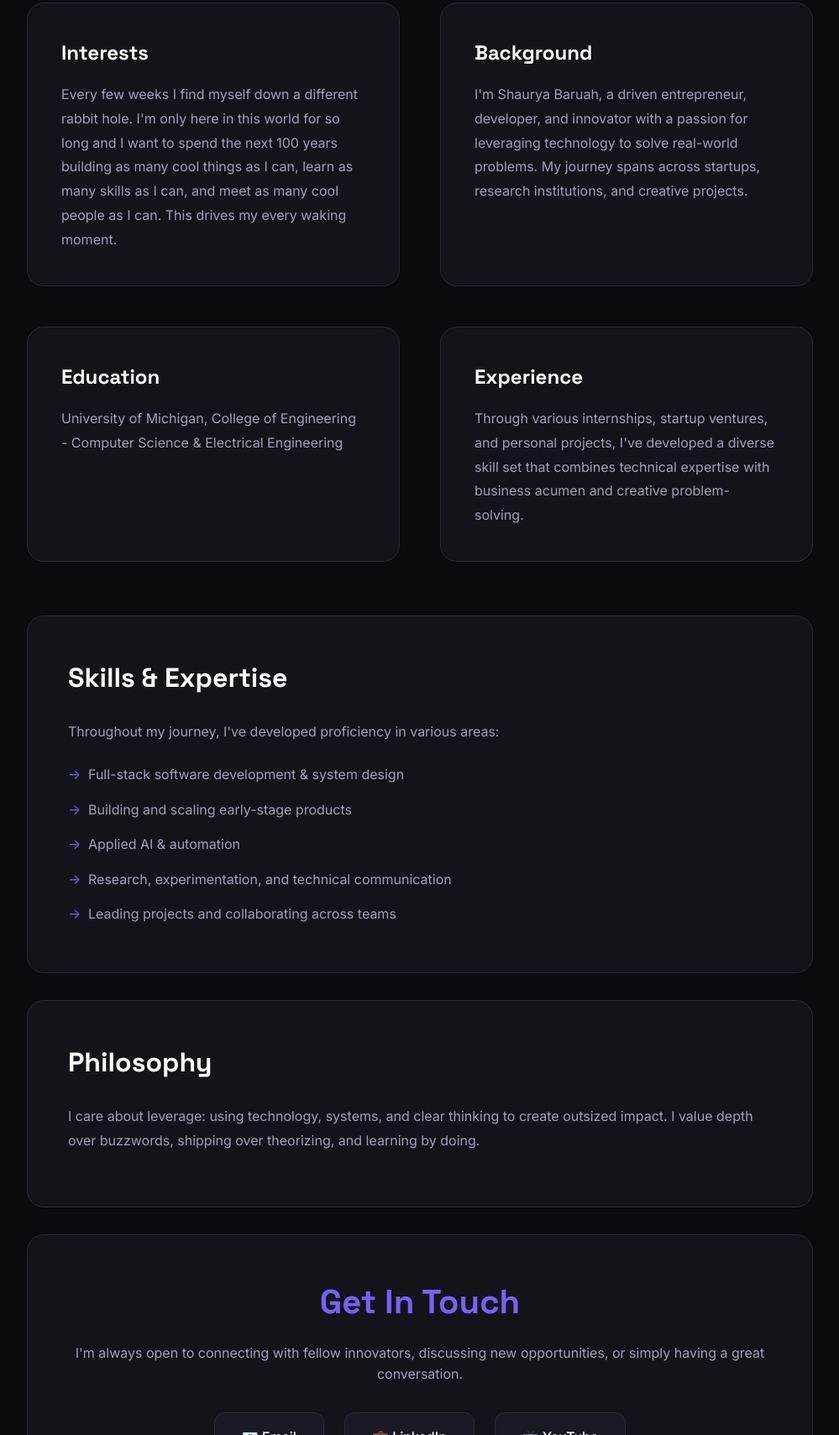
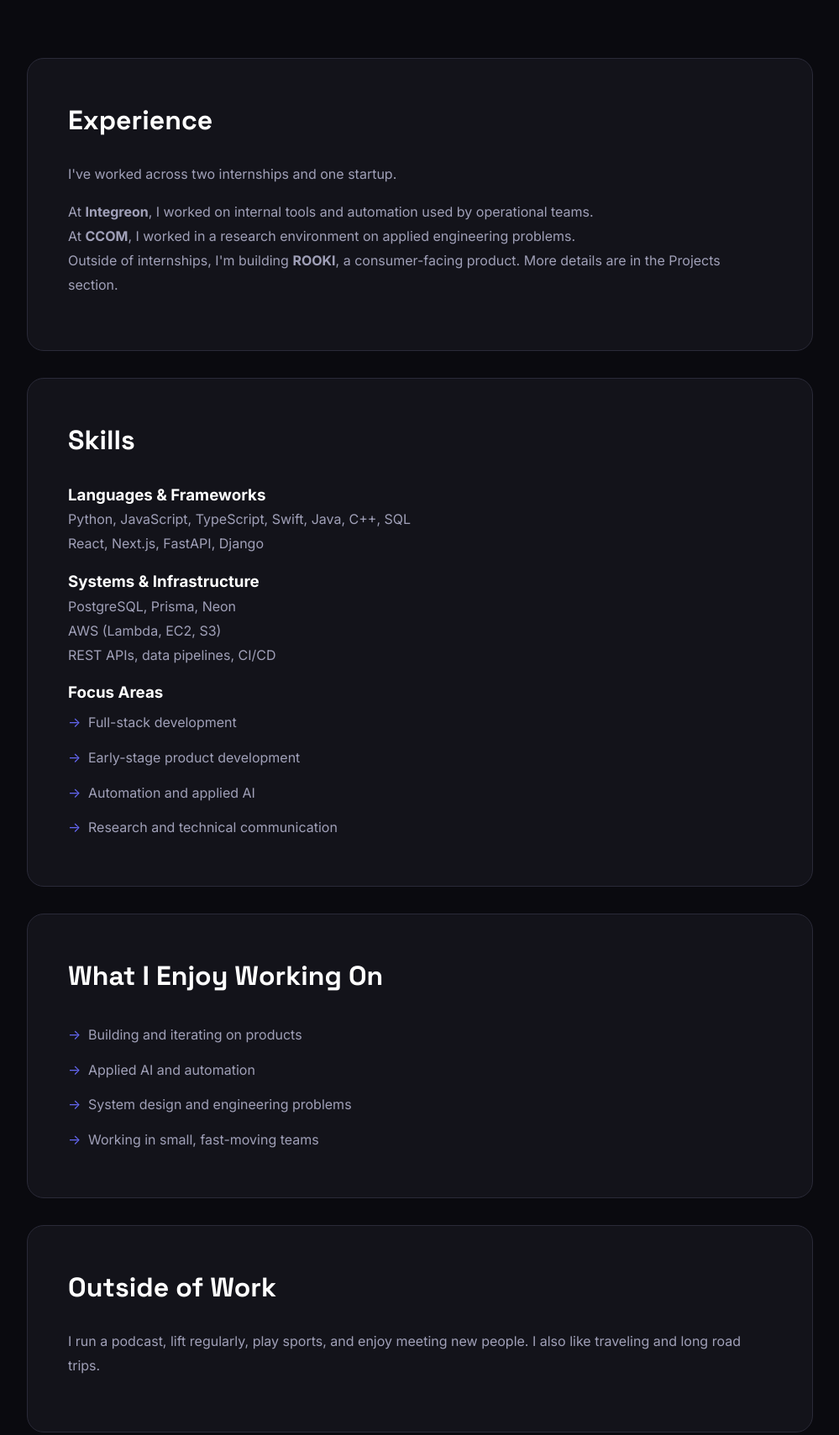
Before and after one commit to baruahs262/personal-website, a plain HTML site: page about.html in a window 1280 px wide. Shown: the part 481-2190 px from the top of the page at 84% size, without its empty margins (140-1139 px from the left). Drawn offline with Linux system fonts and the light colour scheme.

Commit message:
improved about page

```diff
--- a/about.html
+++ b/about.html
@@ -27,76 +27,69 @@
             <div class="project-hero-container">
                 <h1 class="project-hero-title">About Me</h1>
                 <p class="project-hero-subtitle">
-                    I like to build cool sh*t and meet cool people.
+                    I'm Shaurya Baruah. I'm a University of Michigan student studying Computer Science with a focus in Electrical Engineering. I've worked two internships and am currently building my own startup.
                 </p>
             </div>
         </section>
 
         <div class="about-content">
-            <div class="about-grid">
-                <div class="about-card">
-                    <h3>Interests</h3>
-                    <p>
-                        Every few weeks I find myself down a different rabbit hole. I'm only here in this
-                        world for so long and I want to spend the next 100 years building as many cool things
-                        as I can, learn as many skills as I can, and meet as many cool people as I can. This
-                        drives my every waking moment.
-                    </p>
-                </div>
-
-                <div class="about-card">
-                    <h3>Background</h3>
-                    <p>
-                        I'm Shaurya Baruah, a driven entrepreneur, developer, and innovator with a passion for
-                        leveraging technology to solve real-world problems. My journey spans across startups,
-                        research institutions, and creative projects.
-                    </p>
-                </div>
-
-                <div class="about-card">
-                    <h3>Education</h3>
-                    <p>
-                        University of Michigan, College of Engineering - Computer Science & Electrical Engineering
-                    </p>
-                </div>
-
-                <div class="about-card">
-                    <h3>Experience</h3>
-                    <p>
-                        Through various internships, startup ventures, and personal projects, I've developed a
-                        diverse skill set that combines technical expertise with business acumen and creative
-                        problem-solving.
-                    </p>
-                </div>
+            <div class="content-section">
+                <h2>Experience</h2>
+                <p>
+                    I've worked across two internships and one startup.
+                </p>
+                <p>
+                    At <strong>Integreon</strong>, I worked on internal tools and automation used by operational teams.<br>
+                    At <strong>CCOM</strong>, I worked in a research environment on applied engineering problems.<br>
+                    Outside of internships, I'm building <strong>ROOKI</strong>, a consumer-facing product. More details are in the Projects section.
+                </p>
             </div>
 
             <div class="content-section">
-                <h2>Skills & Expertise</h2>
+                <h2>Skills</h2>
+                <h3>Languages & Frameworks</h3>
                 <p>
-                    Throughout my journey, I've developed proficiency in various areas:
+                    Python, JavaScript, TypeScript, Swift, Java, C++, SQL<br>
+                    React, Next.js, FastAPI, Django
                 </p>
+
+                <h3>Systems & Infrastructure</h3>
+                <p>
+                    PostgreSQL, Prisma, Neon<br>
+                    AWS (Lambda, EC2, S3)<br>
+                    REST APIs, data pipelines, CI/CD
+                </p>
+
+                <h3>Focus Areas</h3>
                 <ul>
-                    <li>Full-stack software development & system design</li>
-                    <li>Building and scaling early-stage products</li>
-                    <li>Applied AI & automation</li>
-                    <li>Research, experimentation, and technical communication</li>
-                    <li>Leading projects and collaborating across teams</li>
+                    <li>Full-stack development</li>
+                    <li>Early-stage product development</li>
+                    <li>Automation and applied AI</li>
+                    <li>Research and technical communication</li>
                 </ul>
             </div>
 
             <div class="content-section">
-                <h2>Philosophy</h2>
+                <h2>What I Enjoy Working On</h2>
+                <ul>
+                    <li>Building and iterating on products</li>
+                    <li>Applied AI and automation</li>
+                    <li>System design and engineering problems</li>
+                    <li>Working in small, fast-moving teams</li>
+                </ul>
+            </div>
+
+            <div class="content-section">
+                <h2>Outside of Work</h2>
                 <p>
-                    I care about leverage: using technology, systems, and clear thinking to create outsized
-                    impact. I value depth over buzzwords, shipping over theorizing, and learning by doing.
+                    I run a podcast, lift regularly, play sports, and enjoy meeting new people. I also like traveling and long road trips.
                 </p>
             </div>
 
             <div class="contact-section" id="contact">
-                <h2>Get In Touch</h2>
+                <h2>Contact</h2>
                 <p>
-                    I'm always open to connecting with fellow innovators, discussing new
-                    opportunities, or simply having a great conversation.
+                    I'm open to conversations about projects, internships, and early-stage startups.
                 </p>
                 <div class="contact-links">
                     <a href="mailto:baruahs@umich.edu" class="contact-link">
```
Also changed, not shown: index.html (+1 -1 lines).
